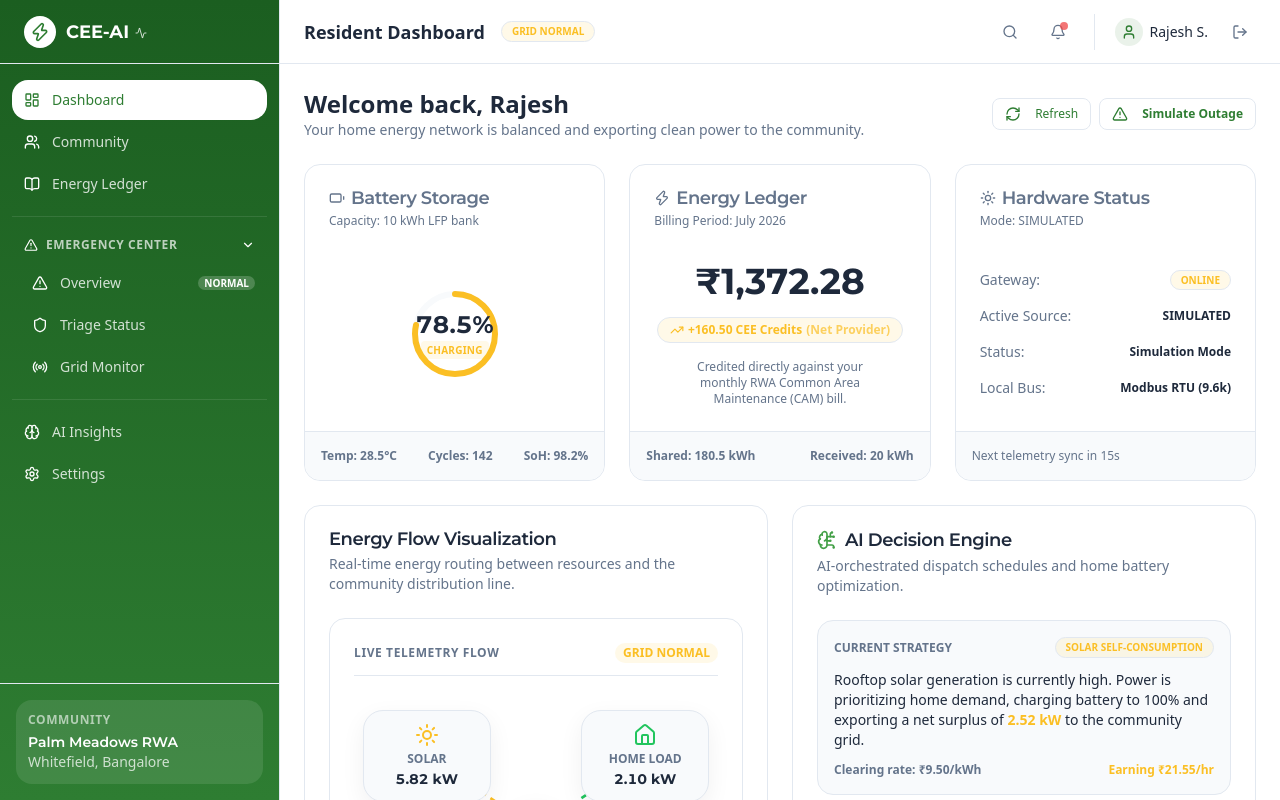
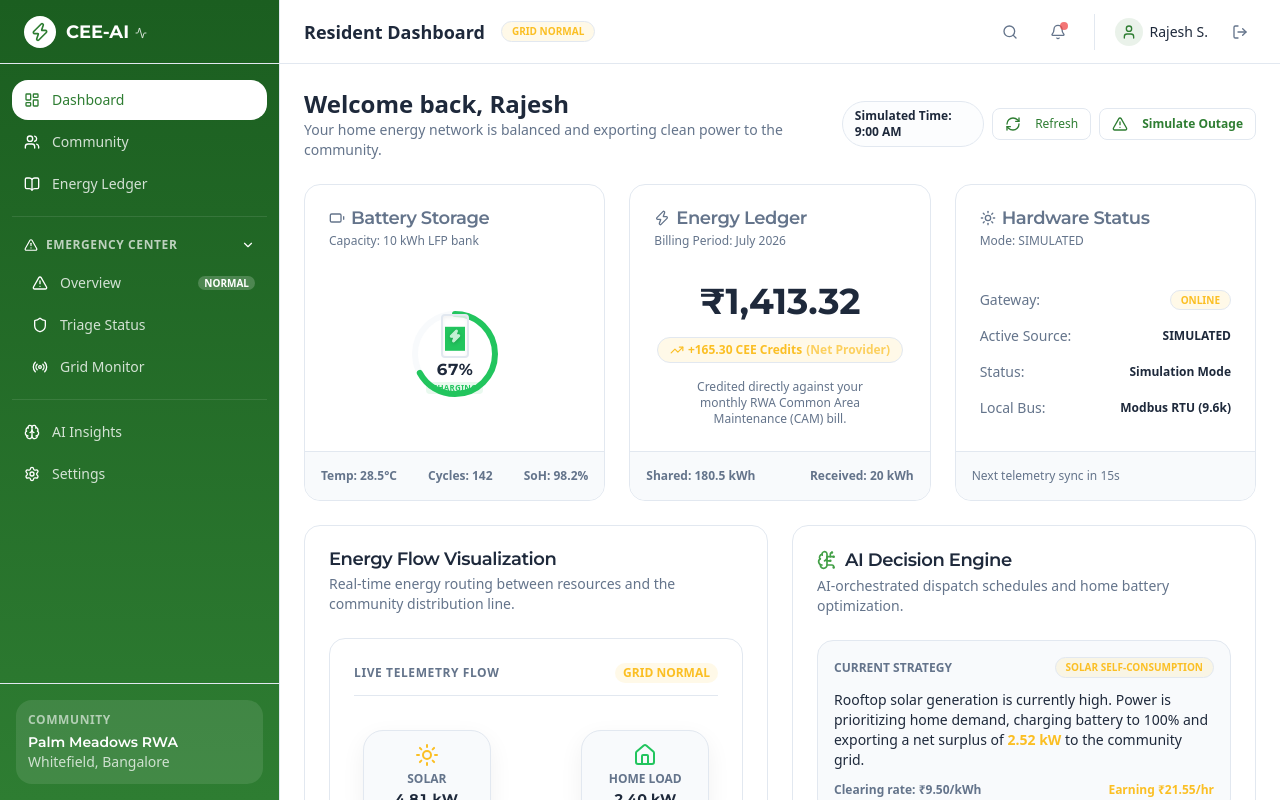
Before and after one commit to Rhytam23/NYC, a Next.js app in the folder cee-ai/: page /dashboard in a window 1280 px wide. Built offline with nearby package versions, Linux system fonts and the light colour scheme.

Commit message:
feat: implement time of day battery simulator and dynamic green charging / red discharging animations

```diff
--- a/cee-ai/src/app/dashboard/page.tsx
+++ b/cee-ai/src/app/dashboard/page.tsx
@@ -37,63 +37,102 @@ export default function ResidentDashboard() {
     "NORMAL" | "OUTAGE_DG_ACTIVE" | "CYCLONE_ALERT"
   >("NORMAL");
 
-  // Simulated realtime telemetry state corresponding to Rajesh's home
-  const [telemetry, setTelemetry] = useState(() => {
-    const base = {
-      solarGen: 5.82,
-      batterySoc: 78.5,
-      batteryFlow: 1.2, // charging
-      homeDemand: 2.1,
-      netExport: 2.52,
-      ceeCredits: 160.5,
-    };
+  const [simulatedHour, setSimulatedHour] = useState(8);
+
+  // Interval to progress simulated time (1 hour every 4 seconds)
+  useEffect(() => {
+    const interval = setInterval(() => {
+      setSimulatedHour((prev) => (prev + 1) % 24);
+    }, 4000);
+    return () => clearInterval(interval);
+  }, []);
+
+  // Compute telemetry values directly on render based on simulatedHour & gridStatus
+  let activePersona = "provider";
   if (typeof window !== "undefined") {
     const stored = localStorage.getItem("cee_demo_user");
     if (stored) {
       try {
         const user = JSON.parse(stored);
-          if (user.persona === "consumer") {
-            return {
-              solarGen: 0.0,
-              batterySoc: 0.0,
-              batteryFlow: 0.0,
-              homeDemand: 1.2,
-              netExport: -1.2,
-              ceeCredits: -40.0,
-            };
-          } else if (user.persona === "admin") {
-            return {
-              solarGen: 0.0,
-              batterySoc: 0.0,
-              batteryFlow: 0.0,
-              homeDemand: 3.5,
-              netExport: -3.5,
-              ceeCredits: -65.0,
-            };
-          } else if (user.persona === "manager") {
-            return {
-              solarGen: 284.5,
-              batterySoc: 81.2,
-              batteryFlow: 12.4,
-              homeDemand: 310.0,
-              netExport: 25.5,
-              ceeCredits: 4520.0,
-            };
-          } else if (user.persona === "platform_admin") {
-            return {
-              solarGen: 1284.5,
-              batterySoc: 83.5,
-              batteryFlow: 54.2,
-              homeDemand: 1520.0,
-              netExport: -235.5,
-              ceeCredits: 24500.0,
-            };
-          }
+        if (user.persona) activePersona = user.persona;
       } catch {}
     }
   }
-    return base;
-  });
+
+  // Solar calculation: peaking at 12 PM (noon)
+  let solarVal = 0;
+  if (simulatedHour >= 6 && simulatedHour <= 18) {
+    solarVal = 6.8 * Math.sin(((simulatedHour - 6) / 12) * Math.PI);
+  }
+
+  // Load/Demand calculation
+  let demandVal = 1.6;
+  if (simulatedHour >= 8 && simulatedHour <= 10) {
+    demandVal = 2.4;
+  } else if (simulatedHour >= 18 && simulatedHour <= 21) {
+    demandVal = 3.2;
+  } else if (simulatedHour >= 23 || simulatedHour <= 5) {
+    demandVal = 0.8;
+  }
+
+  // Battery flow & SOC logic
+  let flowVal = 0;
+  let socVal = 50;
+
+  if (simulatedHour >= 6 && simulatedHour < 12) {
+    flowVal = solarVal - demandVal; // Charging (positive)
+    socVal = 40 + (simulatedHour - 6) * 9; // 40% to 85%
+  } else if (simulatedHour >= 12 && simulatedHour < 15) {
+    flowVal = -1.82; // Discharging
+    socVal = 85 - (simulatedHour - 12) * 5; // 85% to 70%
+  } else if (simulatedHour >= 15 && simulatedHour < 18) {
+    flowVal = solarVal - demandVal; // Charging slightly
+    socVal = 70 + (simulatedHour - 15) * 5; // 70% to 85%
+  } else {
+    flowVal = -demandVal * 0.4; // Discharging slowly
+    const hrsSince18 = simulatedHour >= 18 ? simulatedHour - 18 : simulatedHour + 6;
+    socVal = Math.max(20, 85 - hrsSince18 * 4.5); // 85% down to ~30%
+  }
+
+  // Adjust for different personas
+  if (activePersona === "consumer") {
+    solarVal = 0;
+    flowVal = 0;
+    socVal = 0;
+  } else if (activePersona === "admin") {
+    solarVal = solarVal * 0.8;
+    flowVal = flowVal * 0.8;
+  } else if (activePersona === "manager") {
+    solarVal = solarVal * 50;
+    demandVal = demandVal * 55;
+    flowVal = flowVal * 45;
+    socVal = 81.2;
+  } else if (activePersona === "platform_admin") {
+    solarVal = solarVal * 250;
+    demandVal = demandVal * 270;
+    flowVal = flowVal * 220;
+    socVal = 83.5;
+  }
+
+  // Outage logic override
+  if (gridStatus !== "NORMAL") {
+    solarVal = Math.min(solarVal, 3.2);
+    flowVal = -1.5;
+    demandVal = 2.0;
+    socVal = Math.max(35, socVal - 10);
+  }
+
+  const netExportVal = solarVal - demandVal - flowVal;
+  const ceeCreditsVal = 160.5 + (solarVal - demandVal) * 2;
+
+  const telemetry = {
+    solarGen: parseFloat(solarVal.toFixed(2)),
+    batterySoc: parseFloat(socVal.toFixed(1)),
+    batteryFlow: parseFloat(flowVal.toFixed(2)),
+    homeDemand: parseFloat(demandVal.toFixed(2)),
+    netExport: parseFloat(netExportVal.toFixed(2)),
+    ceeCredits: parseFloat((ceeCreditsVal < 0 ? 10 : ceeCreditsVal).toFixed(1)),
+  };
 
   const [userName] = useState(() => {
     if (typeof window !== "undefined") {
@@ -166,22 +205,8 @@ export default function ResidentDashboard() {
   const toggleOutageSimulation = () => {
     if (gridStatus === "NORMAL") {
       setGridStatus("OUTAGE_DG_ACTIVE");
-      setTelemetry((prev) => ({
-        ...prev,
-        solarGen: 3.2,
-        batteryFlow: -1.5, // discharging to support community
-        netExport: 1.2, // exporting virtual credits
-        homeDemand: 2.0, // shedding deferrable loads
-      }));
     } else {
       setGridStatus("NORMAL");
-      setTelemetry((prev) => ({
-        ...prev,
-        solarGen: 5.82,
-        batteryFlow: 1.2,
-        netExport: 2.52,
-        homeDemand: 2.1,
-      }));
     }
   };
 
@@ -203,6 +228,9 @@ export default function ResidentDashboard() {
           </p>
         </div>
         <div className="flex items-center gap-2">
+          <Badge variant="outline" className="text-xs py-1.5 px-3 font-semibold bg-muted/40 text-foreground border-border/80">
+            Simulated Time: {simulatedHour === 0 ? "12" : simulatedHour > 12 ? simulatedHour - 12 : simulatedHour}:00 {simulatedHour >= 12 ? "PM" : "AM"}
+          </Badge>
           <Button
             variant="outline"
             size="sm"
--- a/cee-ai/src/components/energy/battery-gauge.tsx
+++ b/cee-ai/src/components/energy/battery-gauge.tsx
@@ -1,5 +1,5 @@
-import { formatEnergy } from "@/lib/utils";
 import { cn } from "@/lib/utils";
+import { Zap } from "lucide-react";
 
 interface BatteryGaugeProps {
   soc: number;
@@ -11,7 +11,7 @@ interface BatteryGaugeProps {
 /**
  * BatteryGauge — Stitch Design System
  * Visualizes State of Charge (SOC) as a circular telemetry element.
- * Follows Stitch designTheme colors and namedColors.
+ * Follows enterprise green colors and animated flow indicators.
  */
 export function BatteryGauge({
   soc,
@@ -24,23 +24,16 @@ export function BatteryGauge({
   const strokeDashoffset = circumference - (soc / 100) * circumference;
 
   const sizeClasses = {
-    sm: "w-20 h-20 text-xs",
-    md: "w-32 h-32 text-sm",
-    lg: "w-44 h-44 text-base",
+    sm: "w-24 h-24 text-xs",
+    md: "w-36 h-36 text-sm",
+    lg: "w-48 h-48 text-base",
   };
 
   const isCharging = flowKw > 0;
   const isDischarging = flowKw < 0;
 
-  // Determine battery color status based on SOC and flow per ui_rules.md §1.2
-  let strokeColor = "stroke-energy-battery"; // Default Blue
-  if (soc < 20) {
-    strokeColor = "stroke-energy-critical"; // Red (<20% SOC)
-  } else if (isCharging) {
-    strokeColor = "stroke-energy-solar"; // Green (Charging)
-  } else if (isDischarging) {
-    strokeColor = "stroke-energy-warning"; // Amber (Discharging / sharing)
-  }
+  // Determine battery color status: Charging is green, Discharging is red, Idle is brand green
+  const activeColor = isCharging ? "#22C55E" : isDischarging ? "#EF4444" : "#2E7D32";
 
   return (
     <div
@@ -50,6 +43,24 @@ export function BatteryGauge({
         className,
       )}
     >
+      <style>{`
+        @keyframes pulseActive {
+          0%, 100% { opacity: 0.9; }
+          50% { opacity: 0.4; }
+        }
+        @keyframes fillWave {
+          0% { transform: translateY(0); }
+          50% { transform: translateY(-4px); }
+          100% { transform: translateY(0); }
+        }
+        .animate-pulse-active {
+          animation: pulseActive 2s infinite ease-in-out;
+        }
+        .animate-fill-wave {
+          animation: fillWave 1.5s infinite ease-in-out;
+        }
+      `}</style>
+
       <svg className="w-full h-full transform -rotate-90">
         {/* Track circle */}
         <circle
@@ -57,40 +68,70 @@ export function BatteryGauge({
           cy="50%"
           r={radius}
           className="stroke-muted fill-none"
-          strokeWidth={size === "sm" ? 4 : 6}
+          strokeWidth={6}
         />
         {/* Progress circle */}
         <circle
           cx="50%"
           cy="50%"
           r={radius}
-          className={cn(
-            "fill-none transition-all duration-500 ease-out",
-            strokeColor,
-          )}
-          strokeWidth={size === "sm" ? 4 : 6}
+          className="fill-none transition-all duration-500 ease-out"
+          stroke={activeColor}
+          strokeWidth={6}
           strokeDasharray={circumference}
           strokeDashoffset={strokeDashoffset}
           strokeLinecap="round"
         />
       </svg>
+
       {/* Central SOC display */}
       <div className="absolute flex flex-col items-center justify-center text-center">
-        <span className="font-headline font-bold text-2xl text-foreground">
-          {formatEnergy(soc, "%")}
+        {/* Animated Battery Cell */}
+        <div className="relative w-7 h-11 border-2 border-muted-foreground/50 rounded-sm p-0.5 flex flex-col justify-end overflow-hidden mb-1 bg-background/80 shadow-inner">
+          {/* Battery Cap */}
+          <div className="absolute -top-1 left-1/2 -translate-x-1/2 w-2.5 h-1 bg-muted-foreground/50 rounded-t-sm" />
+
+          {/* Fill level with wave/pulse animation */}
+          <div
+            className={cn(
+              "w-full rounded-2xs transition-all duration-500 ease-out",
+              isCharging
+                ? "bg-[#22C55E] animate-fill-wave"
+                : isDischarging
+                  ? "bg-[#EF4444] animate-pulse-active"
+                  : "bg-[#2E7D32]"
+            )}
+            style={{ height: `${Math.max(6, soc)}%` }}
+          />
+
+          {/* Icon Overlay inside battery */}
+          {isCharging && (
+            <div className="absolute inset-0 flex items-center justify-center">
+              <Zap className="h-3.5 w-3.5 text-white fill-white drop-shadow-[0_1px_2px_rgba(0,0,0,0.3)] animate-pulse" />
+            </div>
+          )}
+          {isDischarging && (
+            <div className="absolute inset-0 flex items-center justify-center animate-bounce">
+              <span className="text-[8px] font-black text-white drop-shadow-[0_1px_2px_rgba(0,0,0,0.3)]">▼</span>
+            </div>
+          )}
+        </div>
+
+        <span className="font-headline font-bold text-base text-foreground leading-none">
+          {soc.toFixed(0)}%
         </span>
-        {flowKw !== 0 && (
         <span
           className={cn(
-              "text-[10px] font-semibold tracking-wide uppercase px-1.5 py-0.5 rounded",
+            "text-[8px] font-semibold tracking-wide uppercase px-1.5 py-0.5 rounded-sm mt-1 leading-none",
             isCharging
-                ? "text-energy-solar bg-energy-solar/10"
-                : "text-energy-warning bg-energy-warning/10",
+              ? "text-[#22C55E] bg-[#22C55E]/10"
+              : isDischarging
+                ? "text-[#EF4444] bg-[#EF4444]/10"
+                : "text-muted-foreground bg-muted/20",
           )}
         >
-            {isCharging ? "Charging" : "Discharging"}
+          {isCharging ? "Charging" : isDischarging ? "Discharging" : "Idle"}
         </span>
-        )}
       </div>
     </div>
   );
```
Lines whose indentation alone changed are shown as unchanged.
